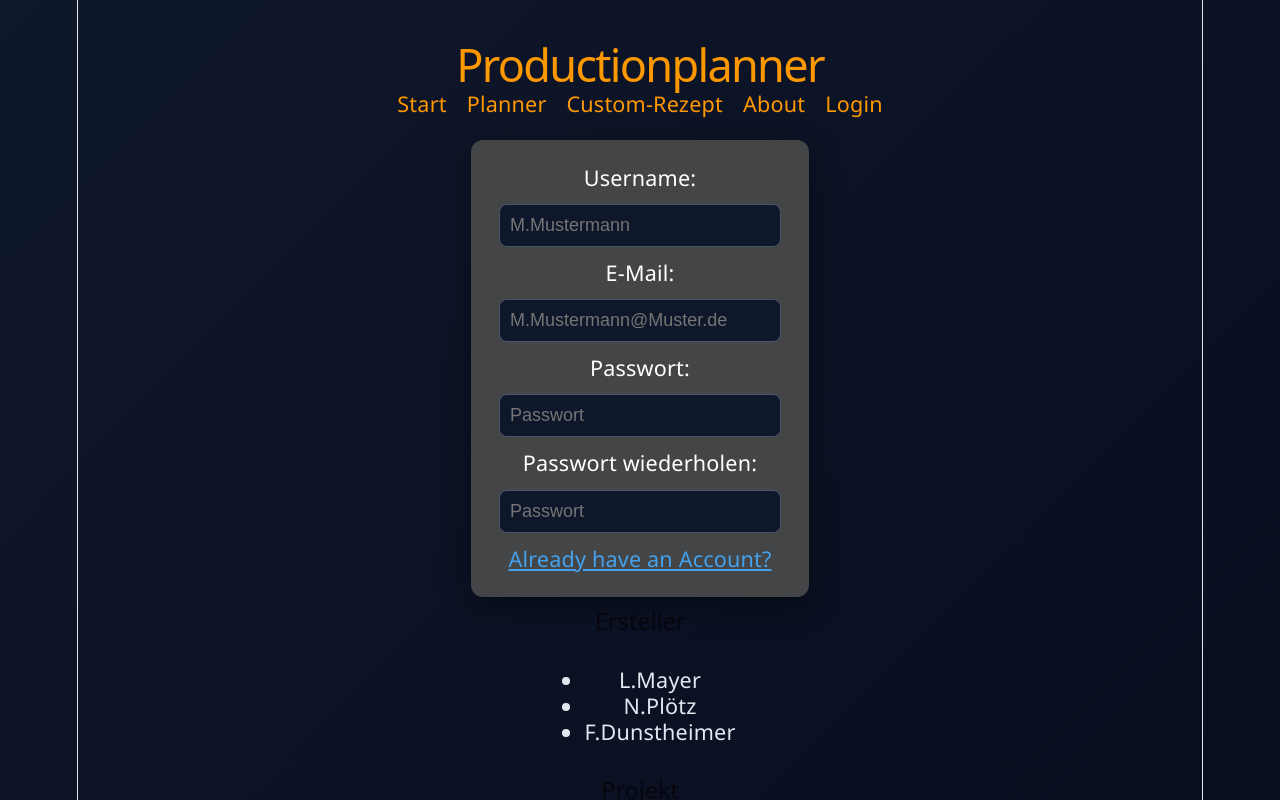
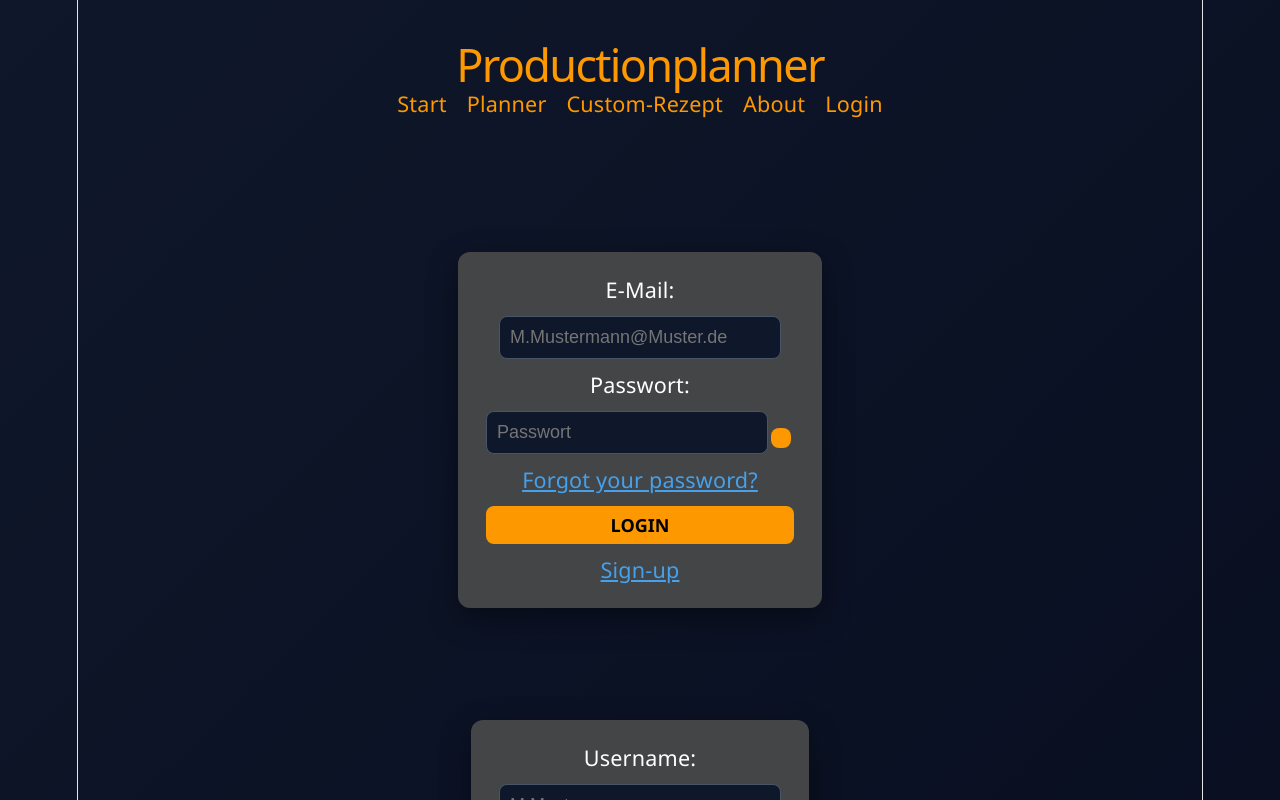
Before and after one commit to LeReyam/Satiscalc, a React (Vite) app: page / in a window 1280 px wide. Shown: the top 800 px of the page. Built offline with nearby package versions, Linux system fonts and the light colour scheme.

Commit message:
Added Login Page

```diff
--- a/src/App.tsx
+++ b/src/App.tsx
@@ -7,17 +7,19 @@ import { Recipe_selector } from "./components/recipeselector"
 import "./App.css";
 import { Header } from "./components/header"
 import { Register } from "./components/register"
+import {Login } from "./components/login"
 
 function App() {
 
   return (
     <>
 		<Header/>
+		<Login/>
 		<Register/>
 		<About/>
 		<Costum_recipe_editor/>
 		<Costum_recipetable/>
-    <Productionplanner_output/>
+    	<Productionplanner_output/>
 		<Recipe_selector/>
 		<Footer />
     </>
--- a/src/components/login.tsx
+++ b/src/components/login.tsx
@@ -0,0 +1,20 @@
+export function Login() {
+  return (
+  <main id="planner">
+		<section>
+			<form id="selection">
+				E-Mail:
+				<p><input type="text" placeholder="M.Mustermann@Muster.de"/></p>
+				<label id="Passwort:">Passwort:</label>
+					<p><input type="password" id="pwd" placeholder="Passwort"/>
+					<button type="button">
+					</button>
+				</p>
+				<a href="resetpassword.html">Forgot your password?</a>
+				<button type="submit">LOGIN</button>
+                <a href="register.html">Sign-up</a>
+			</form>
+		</section>
+	</main>
+  );
+}
```
